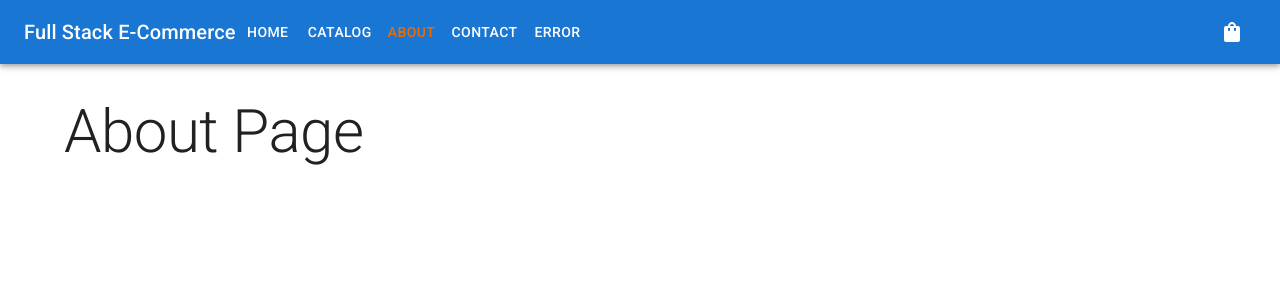
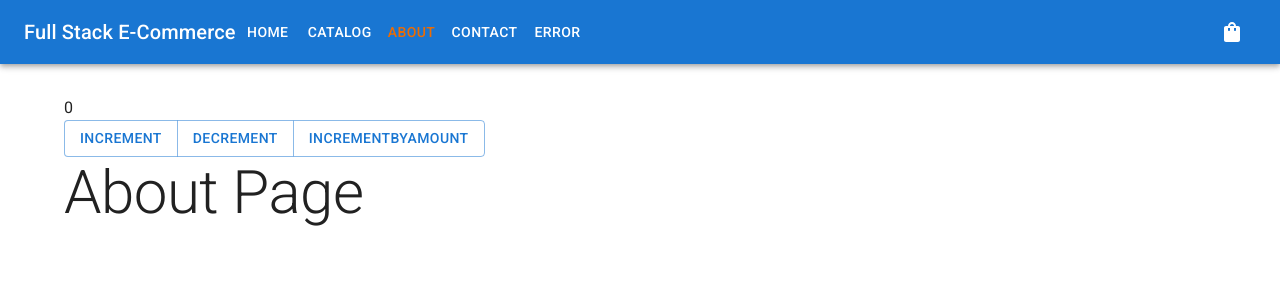
Before and after one commit to enessariyildiz/NetCore-Api-React-ECommerce, a React (Vite) app in the folder Frontend/App.Client/: page /about in a window 1280 px wide. Shown: the top 300 px of the page. Built offline with nearby package versions, Linux system fonts and the light colour scheme; no server answers.

Commit message:
Frontend/ Using redux in components.

```diff
--- a/Frontend/App.Client/src/features/AboutPage.tsx
+++ b/Frontend/App.Client/src/features/AboutPage.tsx
@@ -1,8 +1,12 @@
 import { Typography } from "@mui/material";
+import Counter from "./counter/Counter";
 
 export default function AboutPage() {
     return (
-        <Typography variant="h2">About Page</Typography>
+        <>
+            <Counter />
+            <Typography variant="h2">About Page</Typography>
+        </>
     );
 
 }
--- /dev/null
+++ b/Frontend/App.Client/src/features/counter/Counter.tsx
@@ -0,0 +1,20 @@
+import { Button, ButtonGroup, Typography } from "@mui/material";
+import { decrement, increment, incrementByAmount, useAppDispatch, useAppSelector } from "./counterSlice";
+
+
+export default function Counter() {
+    const count = useAppSelector((state) => state.counter.value);
+    const dispatch = useAppDispatch();
+
+    return (
+        <>
+            <Typography>{count}</Typography>
+            <ButtonGroup>
+                <Button onClick={() => dispatch(increment())}>increment</Button>
+                <Button onClick={() => dispatch(decrement())}>decrement</Button>
+                <Button onClick={() => dispatch(incrementByAmount(5))}>incrementByAmount</Button>
+            </ButtonGroup>
+        </>
+    )
+
+}
--- a/Frontend/App.Client/src/features/counter/counterSlice.ts
+++ b/Frontend/App.Client/src/features/counter/counterSlice.ts
@@ -1,4 +1,6 @@
 import { createSlice, PayloadAction } from "@reduxjs/toolkit"
+import { useDispatch, useSelector } from "react-redux";
+import { AppDispatch, RootState } from "../../store/store";
 
 export interface CounterState {
     value: number
@@ -25,3 +27,6 @@ export const counterSlice = createSlice({
 })
 
 export const { increment, decrement, incrementByAmount } = counterSlice.actions;
+
+export const useAppDispatch = useDispatch.withTypes<AppDispatch>();
+export const useAppSelector = useSelector.withTypes<RootState>();
```
